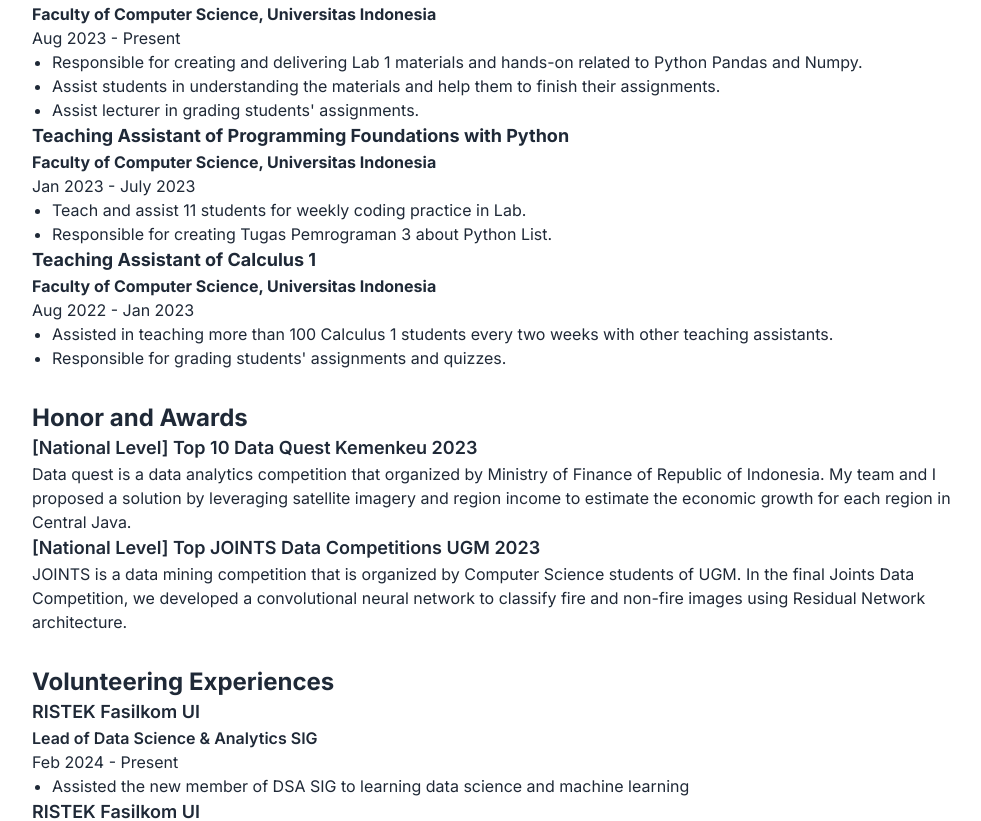
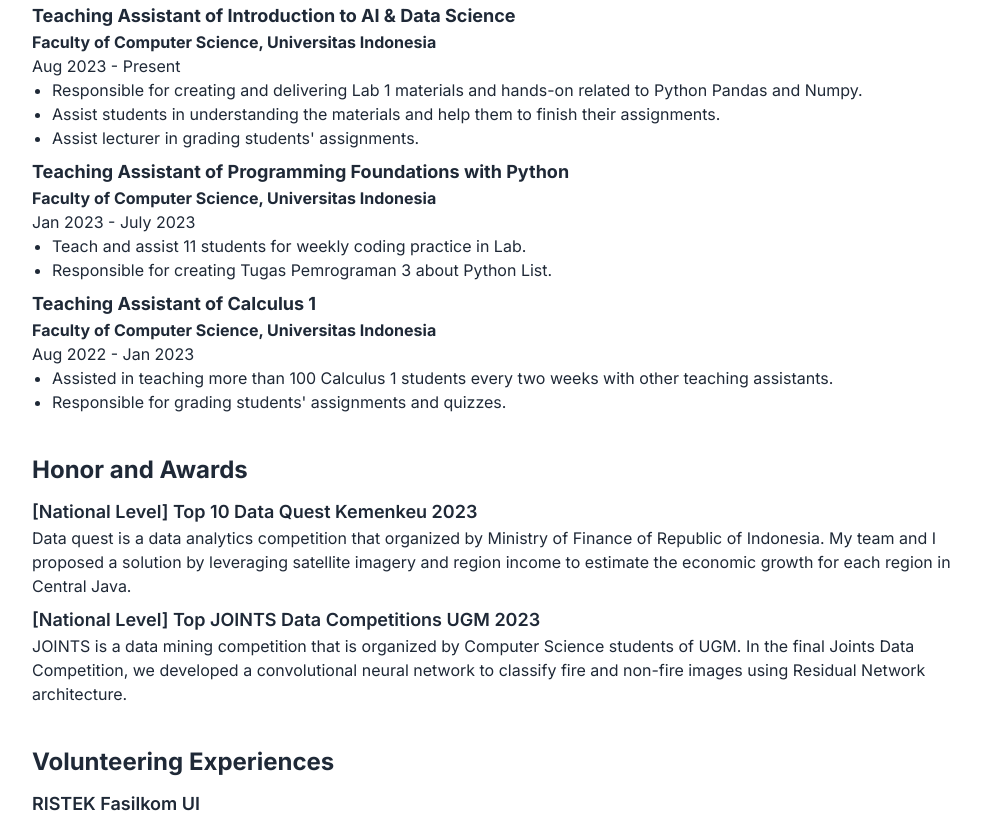
Before and after one commit to iqbalpa/personal-web, a Next.js app: page /about in a window 1280 px wide. Shown: the part 966-1787 px from the top of the page, without its empty margins (128-1109 px from the left). Built offline with nearby package versions, Linux system fonts and the light colour scheme.

Commit message:
style(about): add margin bottom in each section

```diff
--- a/src/components/awardItem/AwardItem.tsx
+++ b/src/components/awardItem/AwardItem.tsx
@@ -7,7 +7,7 @@
 const AwardItem: React.FC<AwardItemProps> = ({ title, desc }) => {
 	return (
 		<motion.div
-			className=""
+			className="mb-2"
 			initial={{ opacity: 0, scale: 0 }}
 			whileInView={{ opacity: 1, scale: 1 }}
 			transition={{ duration: 1 }}
--- a/src/components/experienceItem/ExperienceItem.tsx
+++ b/src/components/experienceItem/ExperienceItem.tsx
@@ -10,6 +10,7 @@
 			initial={{ opacity: 0, scale: 0 }}
 			whileInView={{ opacity: 1, scale: 1 }}
 			transition={{ duration: 1 }}
+			className="mb-2"
 		>
 			<h1 className="text-lg font-bold">{role}</h1>
 			<h2 className="text-md font-bold">{company}</h2>
--- a/src/components/organizationItem/OrganizationItem.tsx
+++ b/src/components/organizationItem/OrganizationItem.tsx
@@ -10,6 +10,7 @@
 			initial={{ opacity: 0, scale: 0 }}
 			whileInView={{ opacity: 1, scale: 1 }}
 			transition={{ duration: 1 }}
+			className="mb-2"
 		>
 			<h1 className="text-lg font-semibold">{name}</h1>
 			<h2 className="text-md font-semibold">{role}</h2>
--- a/src/modules/about/section/Award.tsx
+++ b/src/modules/about/section/Award.tsx
@@ -9,7 +9,7 @@
 	return (
 		<div>
 			<motion.h1
-				className="text-2xl font-bold"
+				className="text-2xl font-bold mb-3"
 				initial={{ opacity: 0 }}
 				whileInView={{ opacity: 1 }}
 				transition={{ duration: 1 }}
--- a/src/modules/about/section/Education.tsx
+++ b/src/modules/about/section/Education.tsx
@@ -8,7 +8,7 @@
 const Education: React.FC = () => {
 	return (
 		<motion.div initial={{ opacity: 0 }} whileInView={{ opacity: 1 }} transition={{ duration: 1 }}>
-			<h1 className="text-2xl font-bold">Education</h1>
+			<h1 className="text-2xl font-bold mb-1">Education</h1>
 			<div className="flex flex-row items-center">
 				<Image src={LogoUI} alt="UI Logo" width={100} className="rounded-full" />
 				<div className="ml-3">
--- a/src/modules/about/section/Experience.tsx
+++ b/src/modules/about/section/Experience.tsx
@@ -9,7 +9,7 @@
 	return (
 		<div>
 			<motion.h1
-				className="text-2xl font-bold"
+				className="text-2xl font-bold mb-3"
 				initial={{ opacity: 0 }}
 				whileInView={{ opacity: 1 }}
 				transition={{ duration: 1 }}
--- a/src/modules/about/section/Organization.tsx
+++ b/src/modules/about/section/Organization.tsx
@@ -9,7 +9,7 @@
 	return (
 		<div>
 			<motion.h1
-				className="text-2xl font-bold"
+				className="text-2xl font-bold mb-3"
 				initial={{ opacity: 0 }}
 				whileInView={{ opacity: 1 }}
 				transition={{ duration: 1 }}
--- a/src/modules/about/section/Skill.tsx
+++ b/src/modules/about/section/Skill.tsx
@@ -6,7 +6,7 @@
 const Skill: React.FC = () => {
 	return (
 		<motion.div initial={{ opacity: 0 }} whileInView={{ opacity: 1 }} transition={{ duration: 1 }}>
-			<h1 className="text-2xl font-bold">Skills</h1>
+			<h1 className="text-2xl font-bold mb-1">Skills</h1>
 			<p>
 				<span className="font-bold">Languages:</span> Python, Java, Javascript, Typescript, Go, C++, SQL
 			</p>
```
